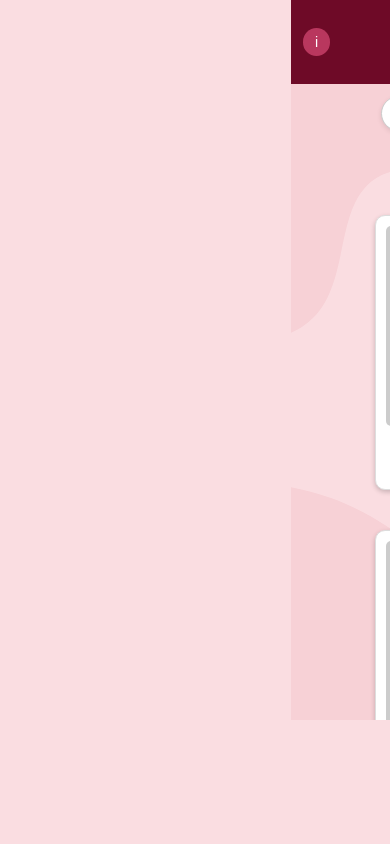
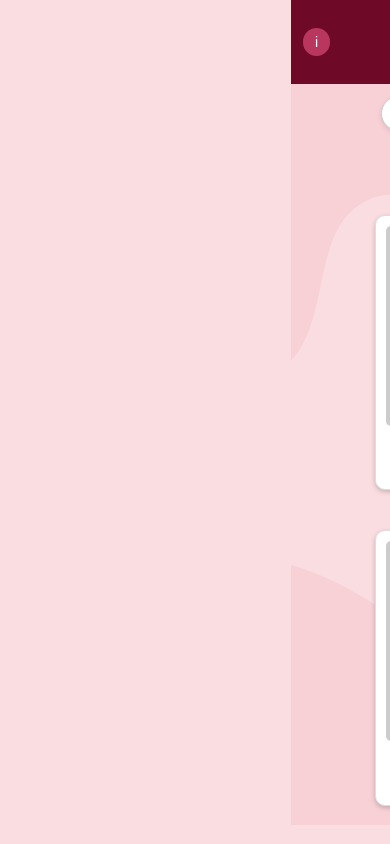
Before and after one commit to madortill/catalog-lomdot, a React (Create React App) app: page / in a window 390 px wide. Built offline with nearby package versions, Linux system fonts and the light colour scheme.

Commit message:
add background to the web

```diff
--- a/src/Css/AllCards.css
+++ b/src/Css/AllCards.css
@@ -5,7 +5,7 @@
     gap: 20px;
     padding: 15px;
     overflow-y: scroll;
-    max-height: 500px;
+    max-height: 605px;
     margin-top: 1rem;
   }
 
--- a/src/Css/index.css
+++ b/src/Css/index.css
@@ -6,13 +6,14 @@ body {
   margin: 0;
   font-family: 'Heebo', sans-serif;
   background-color: #fadde1;
+  background-image:  url('../assets/background-web.svg');;
   direction: rtl;
   overflow: hidden;
   background-size: cover; /* התאמת התמונה לכל המסך */
   background-position: center; /* מיקוד במרכז */
   background-repeat: no-repeat; /* ללא חזרה */
   height: 100%;
-  width: 100%
+  width: 100%;
 }
 
 header {
@@ -25,6 +26,6 @@ header {
 
 @media screen and (max-width: 768px) {
   body {
-    background-image: url('../assets/background-pink.svg');
+    background-image: url('../assets/background-phone.svg');
   }
 }
```
Also changed, not shown: src/assets/background-phone.svg (renamed from src/assets/background-pink.svg), src/assets/background-web.svg (added).
